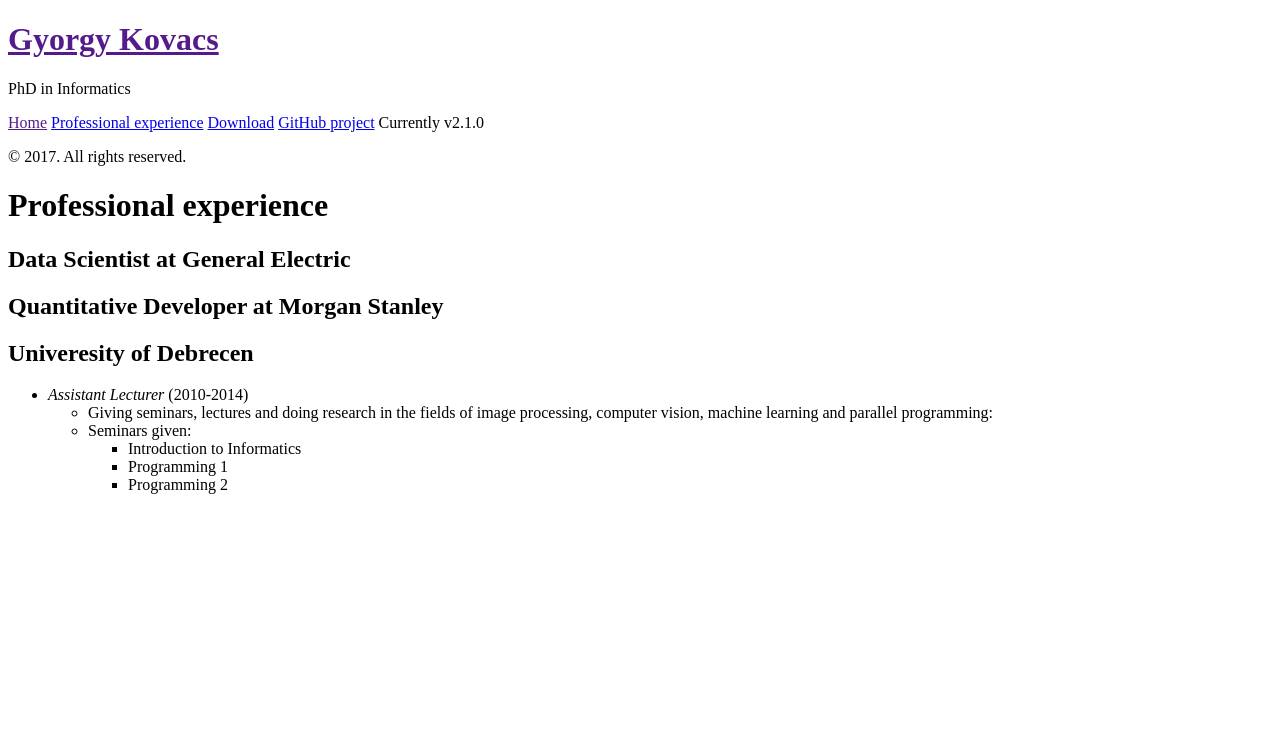
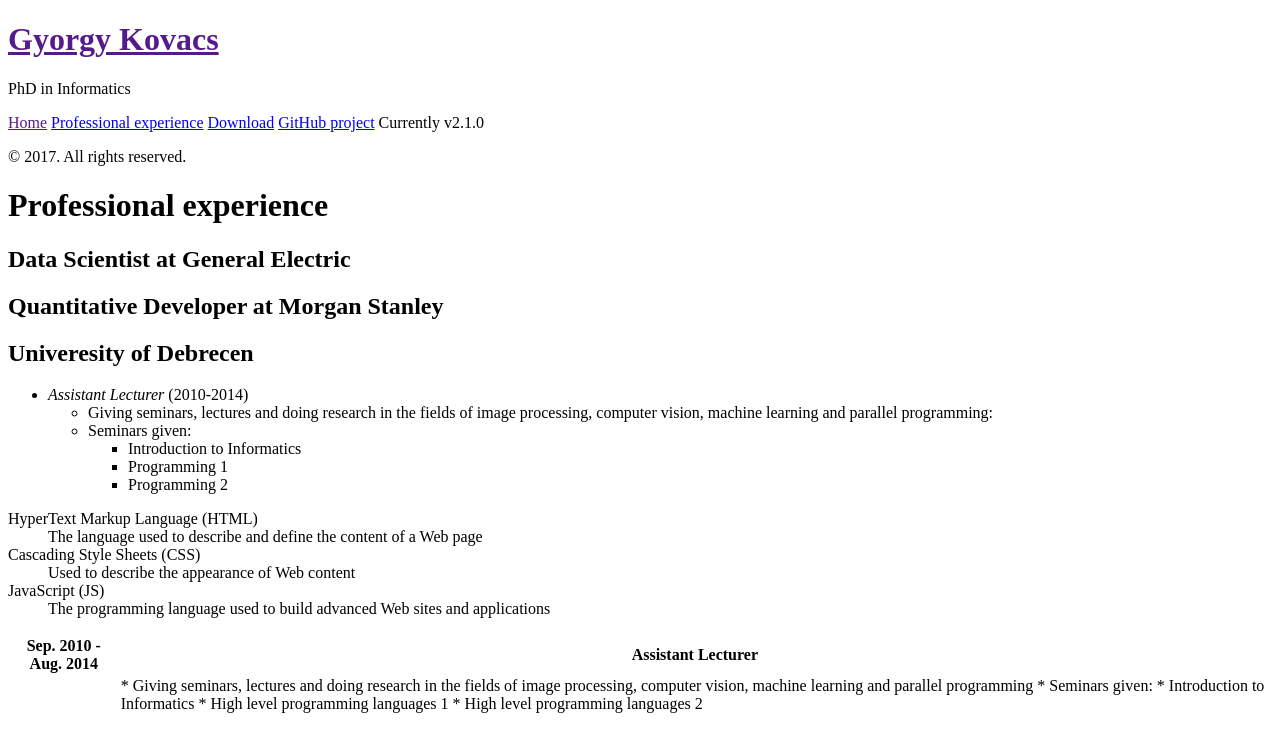
Before and after one commit to gykovacs/gykovacs.github.io, a Jekyll site: the page built from about.md, in a window 1280 px wide. Shown: the top 752 px of the page. Built offline with Jekyll 4.4.1, drawn with Linux system fonts in a browser that asks for light colours; Markdown is read by kramdown in place of the engine named in the settings.

Commit message:
experimenting

```diff
--- a/about.md
+++ b/about.md
@@ -12,3 +12,35 @@
 		* Introduction to Informatics
 		* Programming 1
 		* Programming 2
+
+
+<dl>
+  <dt>HyperText Markup Language (HTML)</dt>
+  <dd>The language used to describe and define the content of a Web page</dd>
+
+  <dt>Cascading Style Sheets (CSS)</dt>
+  <dd>Used to describe the appearance of Web content</dd>
+
+  <dt>JavaScript (JS)</dt>
+  <dd>The programming language used to build advanced Web sites and applications</dd>
+</dl>
+
+<table>
+  <thead>
+    <tr>
+      <th>Sep. 2010 - Aug. 2014</th>
+      <th>Assistant Lecturer</th>
+    </tr>
+  </thead>
+  <tbody>
+    <tr>
+      <td></td>
+      <td>  * Giving seminars, lectures and doing research in the fields of image processing, computer vision, machine learning and parallel programming
+            * Seminars given:
+                * Introduction to Informatics
+                * High level programming languages 1
+                * High level programming languages 2
+      </td>
+    </tr>
+  </tbody>
+</table>
```
